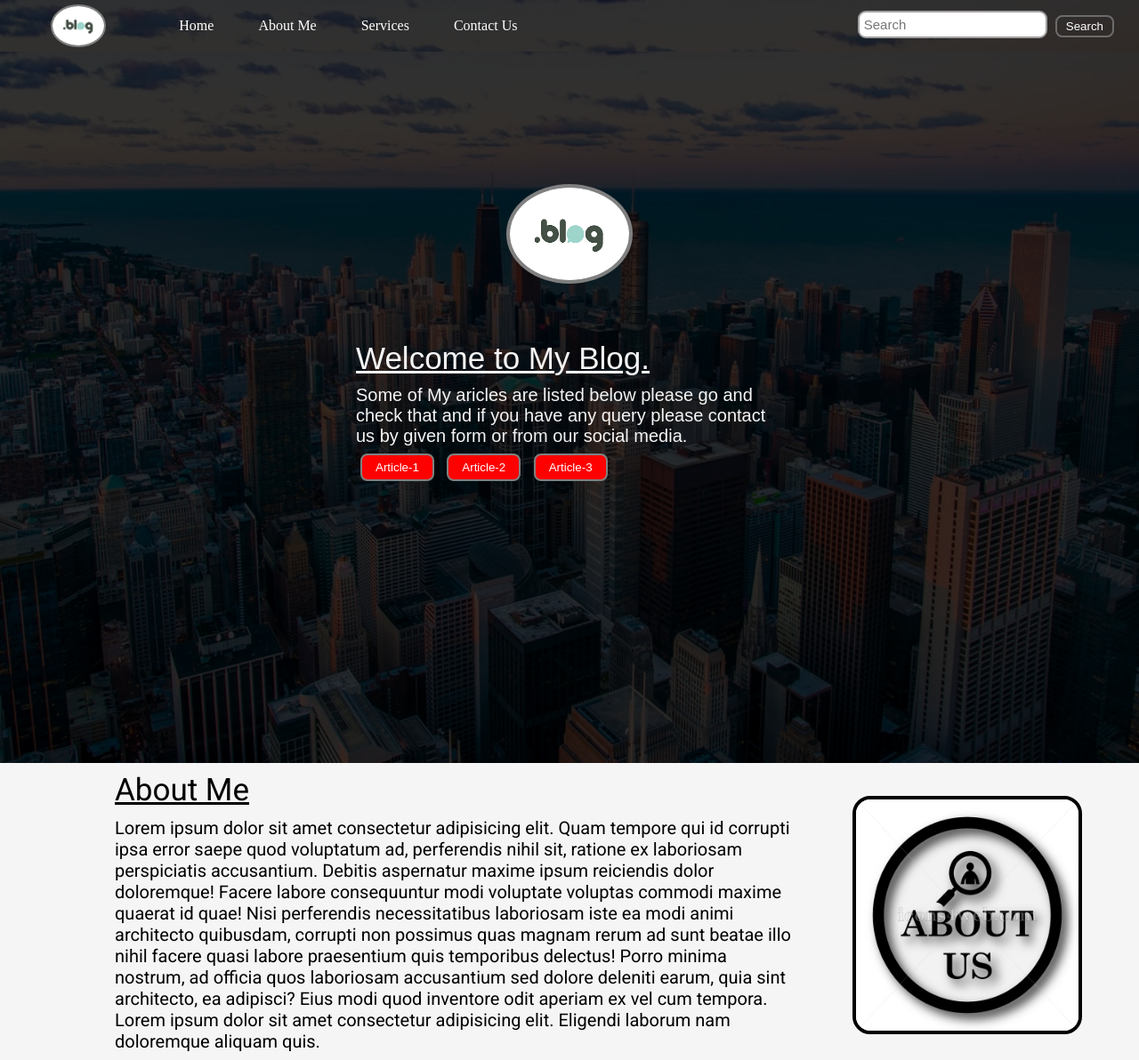
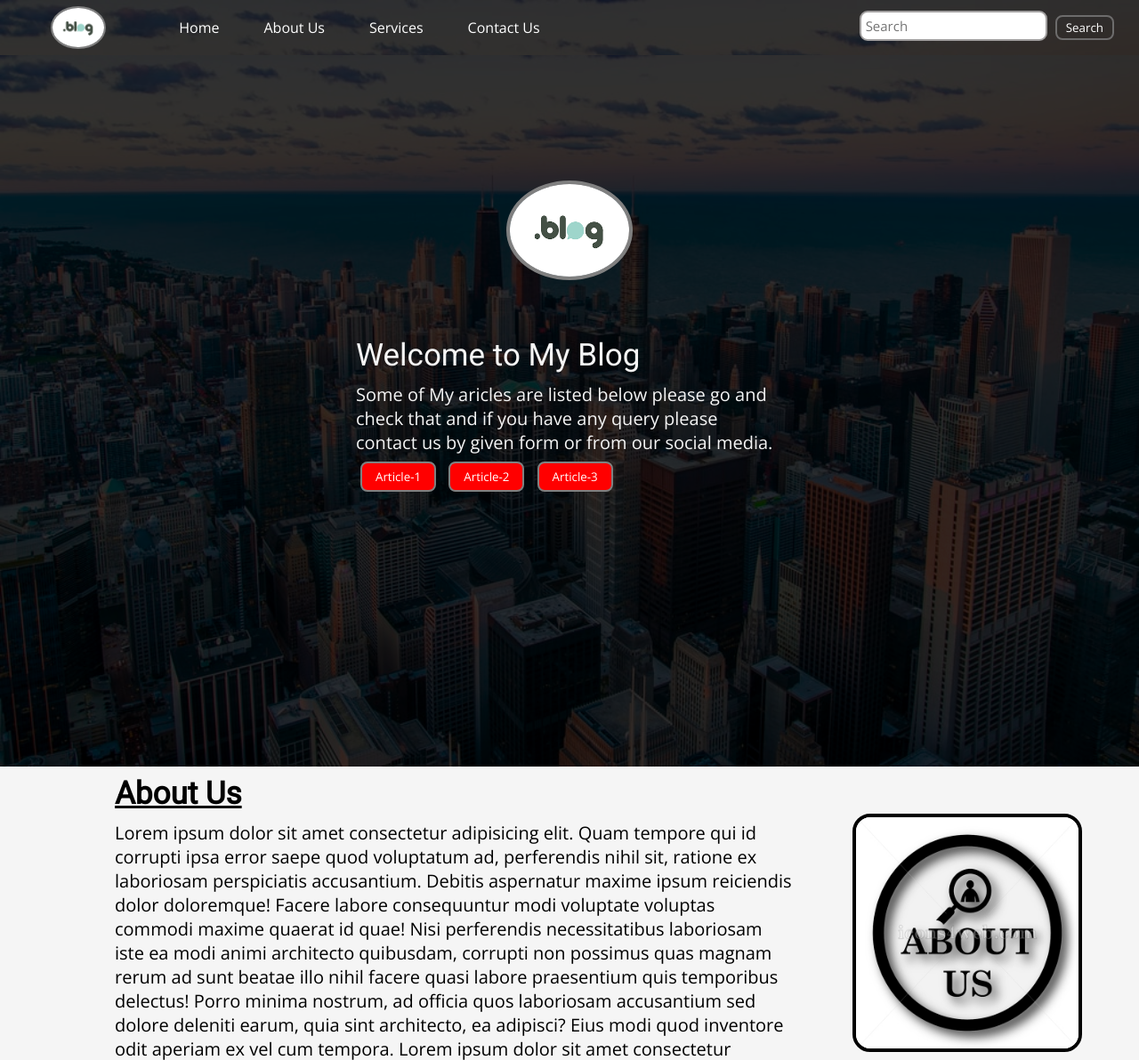
Before and after one commit to AasthaPatel12/Insight_web_cov, a plain HTML site: page index.html in a window 1280 px wide. Shown: the top 1192 px of the page at 89% size. Drawn offline with nearby package versions, Linux system fonts and the light colour scheme; a web font is replaced by a local one.

Commit message:
do all changes

```diff
--- a/css/responsive.css
+++ b/css/responsive.css
@@ -14,9 +14,6 @@
     #search{
         width: 100%;
     }
-    /* .burger{
-        display: none;
-    } */
     .burger{
     position: absolute;
     cursor: pointer;
--- a/css/style.css
+++ b/css/style.css
@@ -1,7 +1,10 @@
 @import url('https://fonts.googleapis.com/css2?family=Roboto&display=swap');
+@import url('https://fonts.googleapis.com/css2?family=Roboto&display=swap');
+@import url('https://fonts.googleapis.com/css2?family=Open+Sans&display=swap');
 *{
     margin: 0;
     padding: 0;
+    font-family: 'Open Sans', sans-serif
 }
 html{
     scroll-behavior: smooth;
@@ -46,7 +49,7 @@ html{
     color: white;
 }
 .nav-list li a:hover{
-    text-decoration: none;
+    text-decoration: underline;
     color: grey;
 
 }
@@ -94,9 +97,10 @@ html{
 }
 .text-big{
     font-size: 35px;
-    text-decoration: underline;
+    /* text-decoration: underline; */
     margin: 5px 0;
     padding: 5px 0;
+    font-family: 'Roboto', sans-serif;
 }
 .text-small{
     font-size: 20px;
@@ -214,3 +218,8 @@ html{
     color: white;
     text-decoration: underline;
 }
+#about{
+    text-decoration: underline;
+    font-weight: bold;
+    font-size: 35px;
+}
--- a/index.html
+++ b/index.html
@@ -19,7 +19,7 @@
         <ul class="nav-list v">
             <div class="logo"><img src="./img/logo.png" alt="logo"></div>
             <li><a href="#home">Home</a></li>
-            <li><a href="#about">About Me</a></li>
+            <li><a href="#about">About Us</a></li>
             <li><a href="#services">Services</a></li>
             <li><a href="#contact">Contact Us</a></li>
         </ul>
@@ -40,7 +40,7 @@
             </div>
             <br> <br> <br>
             <div class="firstHalf">
-                <p class="text-big">Welcome to My Blog.</p>
+                <p class="text-big">Welcome to My Blog</p>
                 <p class="text-small">
                     Some of My aricles are listed below please go and check that and if you have any query please
                     contact us by given form or from our social media.
@@ -62,7 +62,7 @@
     <section class="bg">
         <section class="section">
             <div class="para">
-                <p class="Tag text-big" id="about">About Me</p>
+                <p class="Tag text-big" id="about">About Us</p>
                 <p class="SubTag text-small">Lorem ipsum dolor sit amet consectetur adipisicing elit. Quam tempore qui
                     id corrupti ipsa
                     error saepe quod voluptatum ad, perferendis nihil sit, ratione ex laboriosam perspiciatis
```
